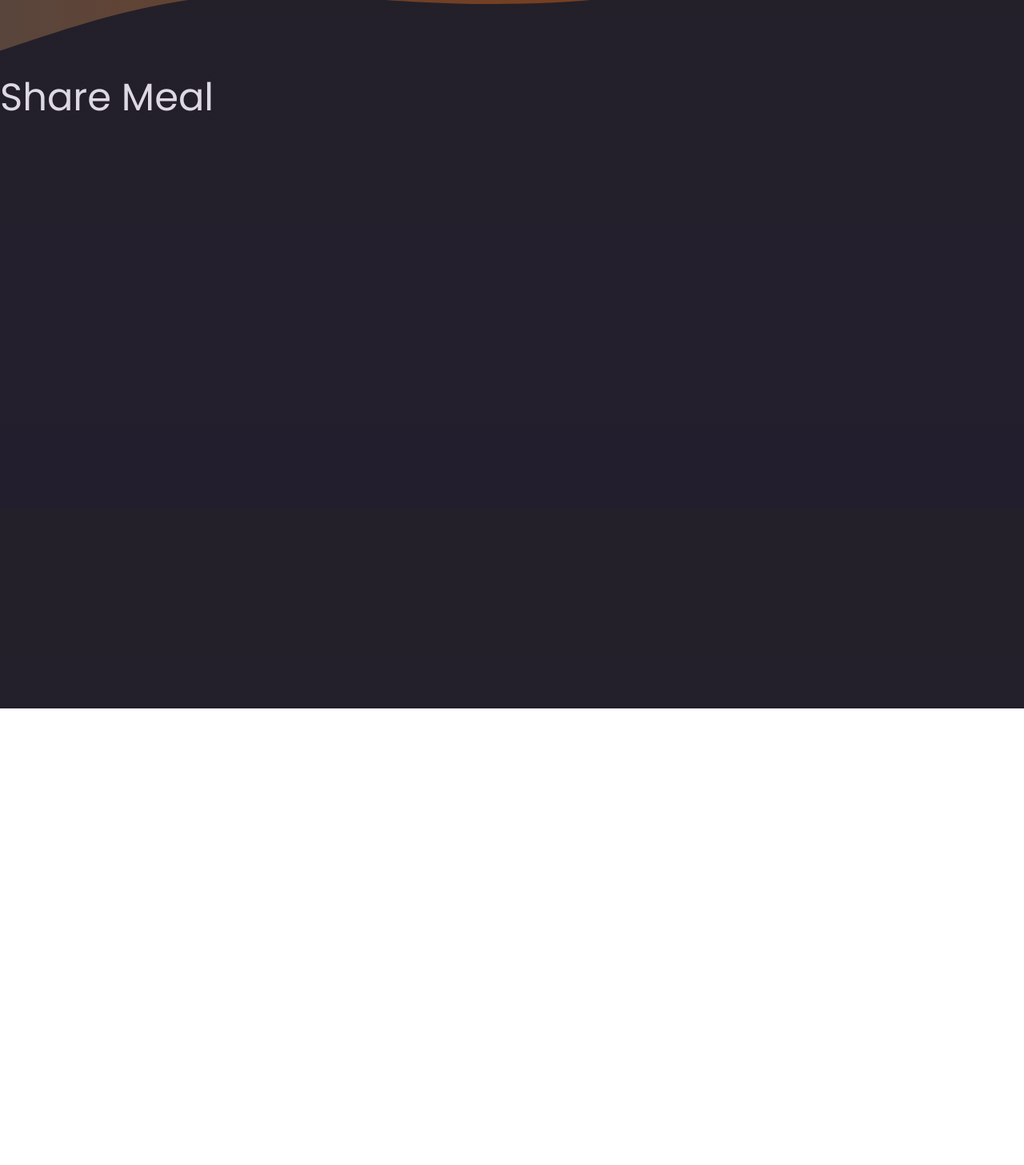
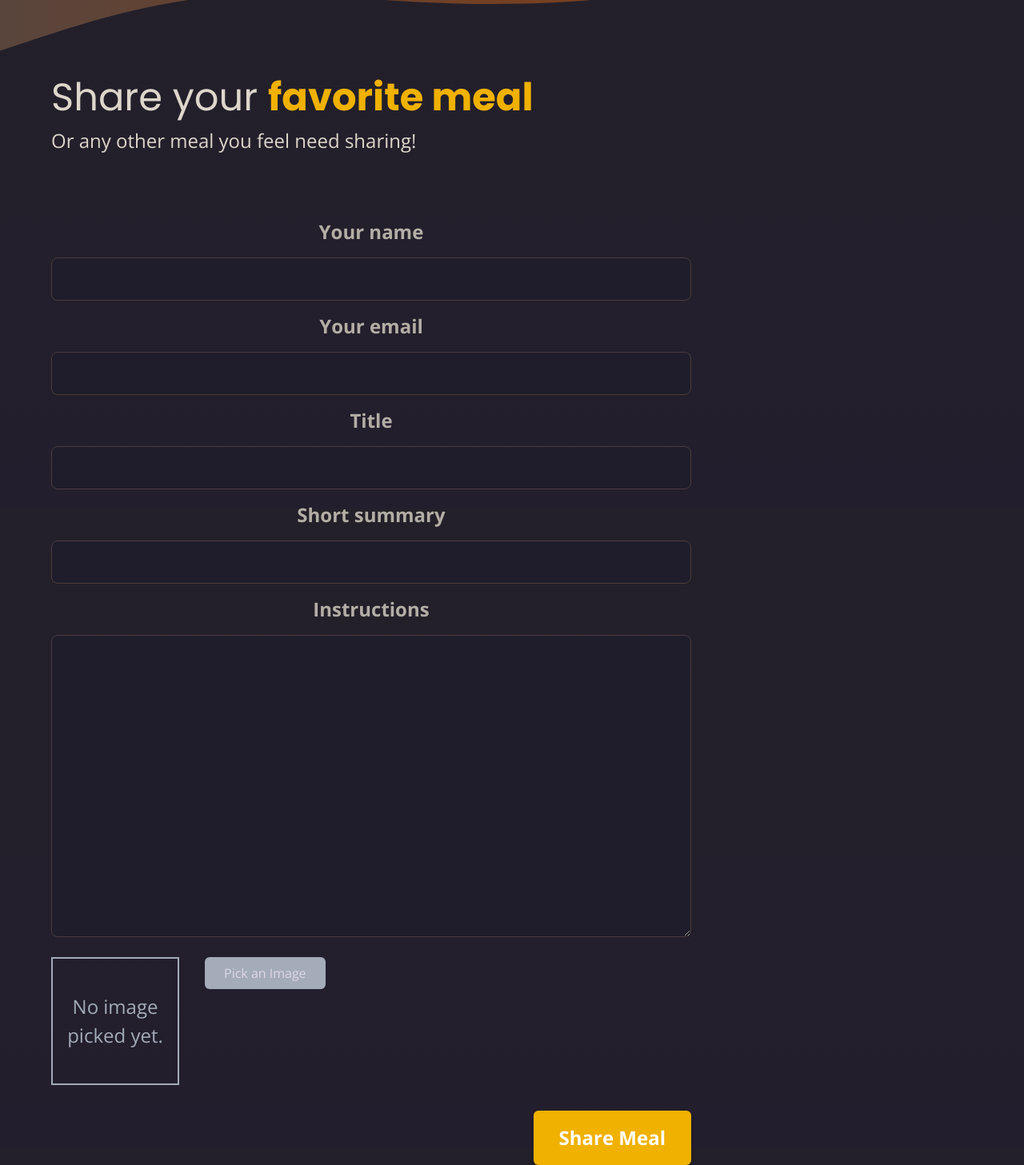
Before and after one commit to sVarlog/foodies, a Next.js app: page /meals/share in a window 1280 px wide. Shown: the part 164-1621 px from the top of the page at 80% size. Before the commit the page ends 1050 px from the top, so only its background shows below. Built offline with nearby package versions, Linux system fonts and the light colour scheme.

Commit message:
feat: added uploading functionality, added imagePicker component, small updates across the app

```diff
--- /dev/null
+++ b/api/actions.ts
@@ -0,0 +1,18 @@
+'use server';
+
+import { saveMeal } from './meals';
+
+const shareMeal = async (formData: FormData) => {
+	const meal = {
+		title: formData.get('title'),
+		summary: formData.get('summary'),
+		instructions: formData.get('instructions'),
+		image: formData.get('image'),
+		creator: formData.get('name'),
+		creator_email: formData.get('email'),
+	};
+
+	await saveMeal(meal);
+};
+
+export { shareMeal };
--- a/api/meals.ts
+++ b/api/meals.ts
@@ -1,5 +1,8 @@
 import { Meal } from '@/utils/interfaces';
 import sql from 'better-sqlite3';
+import slugify from 'slugify';
+import xss from 'xss';
+import fs from 'fs';
 
 const db = sql('meals.db');
 
@@ -23,4 +26,48 @@ const getMealBySlug = async (slug: string): Promise<Meal | undefined> => {
 	});
 };
 
-export { getMeals, getMealBySlug };
+const saveMeal = async (meal: Meal): Promise<void> => {
+	return new Promise((resolve, reject) => {
+		setTimeout(async () => {
+			meal.slug = slugify(meal.title, {
+				lower: true,
+			});
+			meal.instructions = xss(meal.instructions);
+
+			const extension = meal.image.name.split('.').pop();
+			const fileName = `${meal.slug}.${new Date().toISOString()}.${extension}`;
+
+			const stream = fs.createWriteStream(`public/images/${fileName}`);
+			const bufferedImage = await meal.image.arrayBuffer();
+
+			stream.write(Buffer.from(bufferedImage), (error) => {
+				if (error) {
+					// throw new Error('Saving image failed!');
+					reject(new Error('Saving image failed!'));
+				}
+			});
+
+			meal.image = `/images/${fileName}`;
+
+			db.prepare(
+				`
+				INSERT INTO meals
+					(title, summary, instructions, creator, creator_email, image, slug)
+				VALUES (
+					@title,
+					@summary,
+					@instructions,
+					@creator,
+					@creator_email,
+					@image,
+					@slug
+				)
+			`
+			).run(meal);
+
+			resolve();
+		}, 200);
+	});
+};
+
+export { getMeals, getMealBySlug, saveMeal };
--- a/app/meals/[slug]/page.tsx
+++ b/app/meals/[slug]/page.tsx
@@ -1,5 +1,6 @@
 import { getMealBySlug } from '@/api/meals';
 import Image from 'next/image';
+import { notFound } from 'next/navigation';
 
 interface MealPageProps {
 	params: {
@@ -11,17 +12,16 @@ const MealPage = async ({ params }: MealPageProps) => {
 	const meal = await getMealBySlug(params.slug);
 
 	if (!meal) {
-		return <p>Meal not found</p>;
+		notFound();
 	}
 
 	const getTrimedInstructions = (instructions: string) => {
 		const trimmedInstructions = instructions.split('\n');
 
-		// Remove empty strings and trim each instruction
 		const filteredInstructions = trimmedInstructions
 			.map((instruction) => instruction.trim())
 			.filter((instruction) => instruction !== '');
-		// Join the instructions with line breaks
+
 		const formattedInstructions = filteredInstructions.join('\n');
 
 		return (
--- a/app/meals/share/page.tsx
+++ b/app/meals/share/page.tsx
@@ -1,5 +1,46 @@
+import { shareMeal } from '@/api/actions';
+import FormElement from '@/components/meals/FormElement';
+import ImagePicker from '@/components/meals/ImagePicker';
+
 const MealsSharePage = () => {
-	return <h1>Share Meal</h1>;
+	return (
+		<>
+			<header className="mx-auto mt-[3rem] mb-[5rem] w-[90%] max-w-[75rem] gap-[3rem] text-[1.5rem] text-[#ddd6cb]">
+				<h1>
+					Share your <span className="font-bold text-yellow-500">favorite meal</span>
+				</h1>
+
+				<p>Or any other meal you feel need sharing!</p>
+			</header>
+
+			<main className="mx-auto my-[3rem] w-[90%] max-w-[75rem]">
+				<form className="max-w-[50rem]" action={shareMeal}>
+					<div className="flex flex-col gap-[1rem]">
+						<FormElement name="name" label="Your name" type="text" required={true} />
+
+						<FormElement name="email" label="Your email" type="email" required={true} />
+
+						<FormElement name="title" label="Title" type="text" required={true} />
+
+						<FormElement name="summary" label="Short summary" type="text" required={true} />
+
+						<FormElement name="instructions" label="Instructions" type="textarea" required={true} />
+
+						<ImagePicker name="image" label="Image" />
+
+						<p className="text-right">
+							<button
+								type="submit"
+								className="cursor-pointer rounded-[6px] border-0 bg-yellow-500 px-[2rem] py-[1rem] font-bold text-white shadow-md"
+							>
+								Share Meal
+							</button>
+						</p>
+					</div>
+				</form>
+			</main>
+		</>
+	);
 };
 
 export default MealsSharePage;
--- /dev/null
+++ b/components/meals/FormElement.tsx
@@ -0,0 +1,30 @@
+interface FormElementProps {
+	name: string;
+	label: string;
+	type: 'text' | 'email' | 'textarea';
+	required: boolean;
+}
+
+const FormElement = ({ name, label, type, required }: FormElementProps) => {
+	const inputClasses =
+		'mt-[0.5rem] w-full rounded-[0.5rem] border-1 border-[#4b3c3c] bg-[#1f1d2b] p-[0.5rem] text-[#ddd6cb] focus:border-yellow-500 focus:outline-none';
+
+	const inputElement =
+		type === 'textarea' ? (
+			<textarea className={inputClasses} id={name} name={name} rows={10} required={required}></textarea>
+		) : (
+			<input className={inputClasses} type={type} id={name} name={name} required={required} />
+		);
+
+	return (
+		<p>
+			<label htmlFor={name} className="mb-[0.5rem] block text-2xl font-bold text-[#b3aea5]">
+				{label}
+			</label>
+
+			{inputElement}
+		</p>
+	);
+};
+
+export default FormElement;
--- /dev/null
+++ b/components/meals/ImagePicker.tsx
@@ -0,0 +1,81 @@
+'use client';
+
+import Image from 'next/image';
+import { useRef, useState } from 'react';
+
+interface ImagePickerProps {
+	name: string;
+	label: string;
+}
+
+const ImagePicker = ({ name }: ImagePickerProps) => {
+	const [pickedImage, setPickedImage] = useState<string | null>(null);
+	const imageInputRef = useRef<HTMLInputElement>(null);
+
+	const handleImageChange = (event: React.ChangeEvent<HTMLInputElement>) => {
+		const files = event.target.files;
+
+		if (!files || files.length === 0) {
+			setPickedImage(null);
+
+			return;
+		}
+
+		const fileReader = new FileReader();
+
+		fileReader.onload = () => {
+			const imageUrl = fileReader.result as string;
+
+			setPickedImage(imageUrl);
+		};
+
+		fileReader.readAsDataURL(files[0]);
+	};
+
+	const handleImagePick = () => {
+		imageInputRef.current?.click();
+	};
+
+	return (
+		<div className="picker">
+			<label htmlFor={name}></label>
+
+			<div className="mb-[1rem] flex items-start gap-[2rem]">
+				<div className="relative flex h-[10rem] w-[10rem] items-center justify-center border-2 border-[#a4abb9] text-center text-[#a4abb9]">
+					{pickedImage ? (
+						<Image
+							src={pickedImage}
+							alt="Picked Image"
+							width={100}
+							height={100}
+							className="h-[10rem] w-[10rem] rounded-[0.5rem] object-cover"
+						/>
+					) : (
+						<p className="m-0 p-[1rem]">No image picked yet.</p>
+					)}
+				</div>
+
+				<input
+					ref={imageInputRef}
+					className="hidden"
+					type="file"
+					id={name}
+					accept="image/png, image/jpeg"
+					name={name}
+					onChange={handleImageChange}
+					required
+				/>
+
+				<button
+					className="cursor-pointer rounded-[6px] border-0 bg-[#a4abb9] px-[1.5rem] py-[0.5rem] duration-200 hover:bg-[#b3b9c6]"
+					type="button"
+					onClick={handleImagePick}
+				>
+					Pick an Image
+				</button>
+			</div>
+		</div>
+	);
+};
+
+export default ImagePicker;
--- a/package.json
+++ b/package.json
@@ -21,8 +21,10 @@
 		"postcss": "^8.5.3",
 		"react": "18.2.0",
 		"react-dom": "18.2.0",
+		"slugify": "^1.6.6",
 		"tailwindcss": "^4.1.3",
-		"typescript": "5.3.2"
+		"typescript": "5.3.2",
+		"xss": "^1.0.15"
 	},
 	"devDependencies": {
 		"@types/better-sqlite3": "^7.6.13",
--- a/utils/interfaces.ts
+++ b/utils/interfaces.ts
@@ -2,7 +2,7 @@ export interface Meal {
 	id: string;
 	title: string;
 	slug: string;
-	image: string;
+	image: File;
 	summary: string;
 	creator: string;
 	creator_email: string;
```
Also changed, not shown: 2 other files (tests, documents, lock files or other folders).
